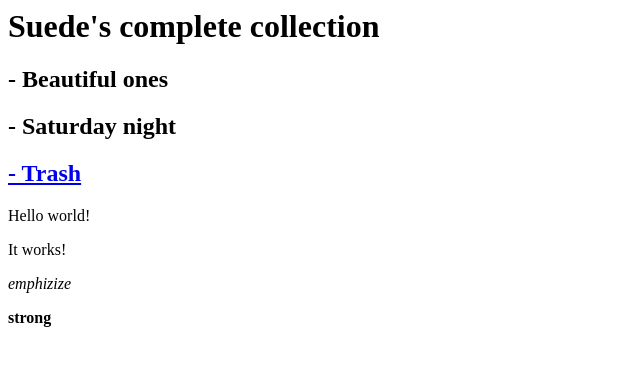
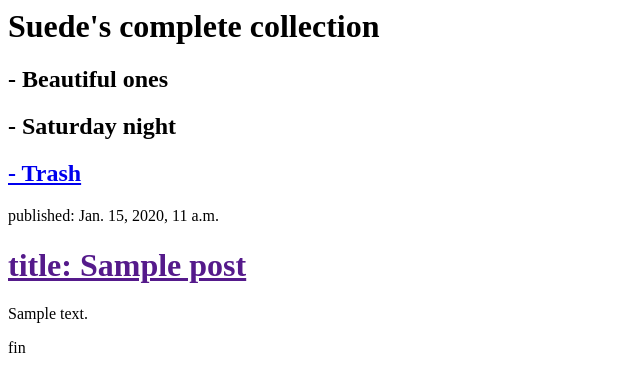
Before and after one commit to WesleyBlancoYuan/my-first-blog, a Django app: template blog/templates/blog/post_list.html in a window 1280 px wide. Shown: the top 392 px of the page, without its empty margins (0-640 px from the left). Run offline with Django 3.2, Linux system fonts and the light colour scheme; the template is opened without the code that fills it: values that come from a table or form of the project are taken from there, others are empty; tables that the repository leaves empty hold one stand-in row (values such as "Sample post").

Commit message:
Modified templates to display posts from database

```diff
--- a/blog/templates/blog/post_list.html
+++ b/blog/templates/blog/post_list.html
@@ -13,9 +13,15 @@
         </div>
 
 
-        <p>Hello world!</p>
-        <p>It works!</p>
-        <p><em>emphizize</em></p>
-        <p><strong>strong</strong></p>
+        {% for post in posts %}
+            <div>
+                <p>published: {{post.published_date}} </p>
+                <h1><a href="">title: {{post.title}} </a></h1>
+                <p>{{post.text|linebreaksbr}}</p>
+
+                <p>fin</p>
+            </div>
+
+        {% endfor %}
     </body>
 </html>
--- /dev/null
+++ b/blog/urls.py
@@ -0,0 +1,6 @@
+from django.conf.urls import url
+from . import views
+
+urlpatterns = [
+    url(r'^$', views.post_list, name='post_list'),
+]
--- a/blog/views.py
+++ b/blog/views.py
@@ -1,3 +1,7 @@
 from django.shortcuts import render
-
+from .models import Post
+from django.utils import timezone
 # Create your views here.
+def post_list(request):
+    posts = Post.objects.filter(published_date__lte=timezone.now()).order_by('published_date')
+    return render(request, 'blog/post_list.html', {'posts':posts})
--- a/mysite/urls.py
+++ b/mysite/urls.py
@@ -7,4 +7,5 @@
     # url(r'^blog/', include('blog.urls')),
 
     url(r'^admin/', include(admin.site.urls)),
+    url(r'', include('blog.urls'))
 ]
```
